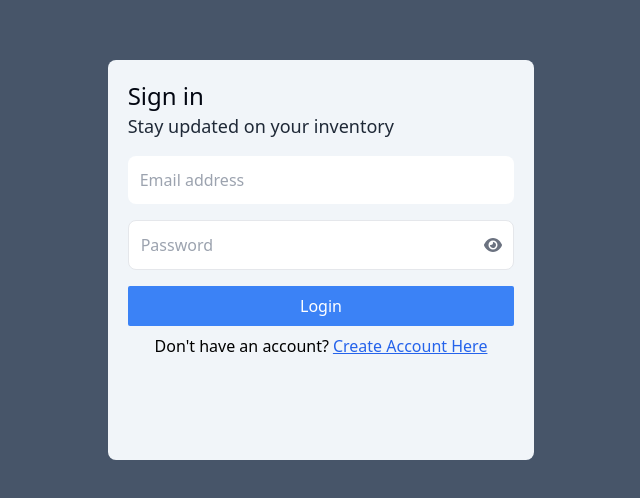
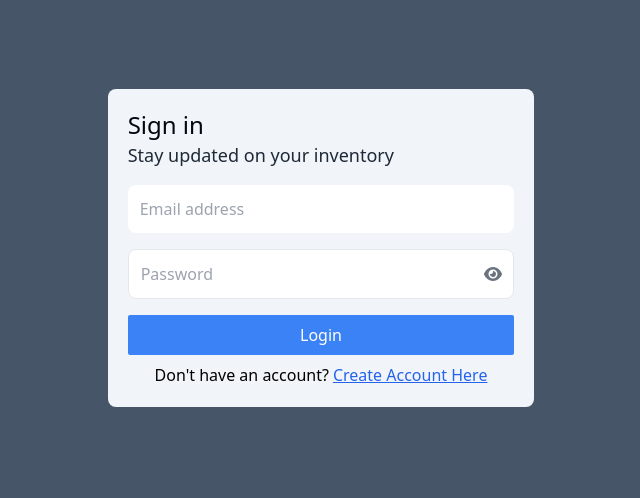
Before and after one commit to Andi-Cast/inventory-app, a React (Vite) app: page / in a window 1280 px wide. Shown: the part 152-650 px from the top of the page, without its empty margins (319-959 px from the left). Built offline with nearby package versions, Linux system fonts and the light colour scheme.

Commit message:
fixed styling issues with forms

```diff
--- a/src/components/RegisterAndLoginForm.jsx
+++ b/src/components/RegisterAndLoginForm.jsx
@@ -32,7 +32,7 @@
     }
 
     return(
-       <div className="flex flex-col w-1/3 h-1/2 mt-6 p-5 bg-slate-100 rounded-lg">
+       <div className="flex flex-col w-1/3 bg-slate-100 rounded-lg p-5">
             {status === "login" && (
                 <LoginForm onLogin={(loginInfo, ev) => handleLogin(loginInfo, ev)}/>
             )}
```
